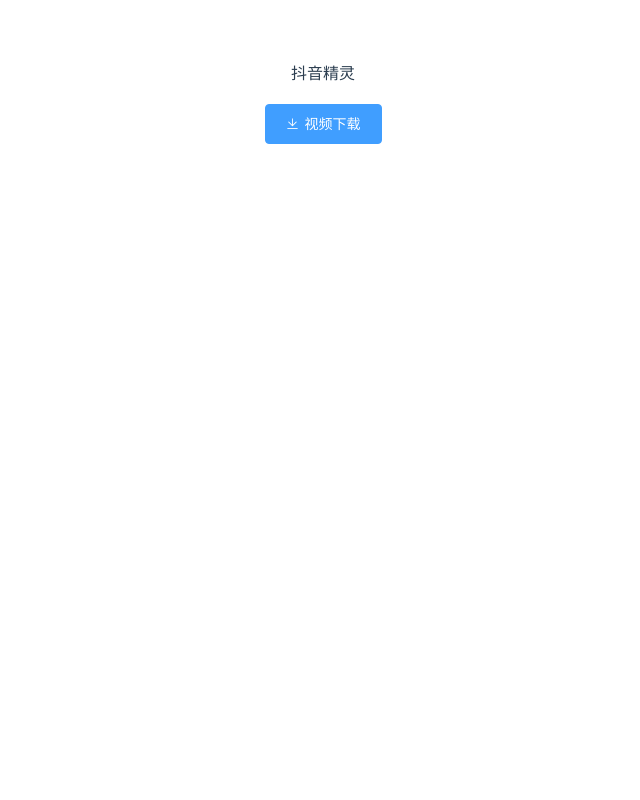
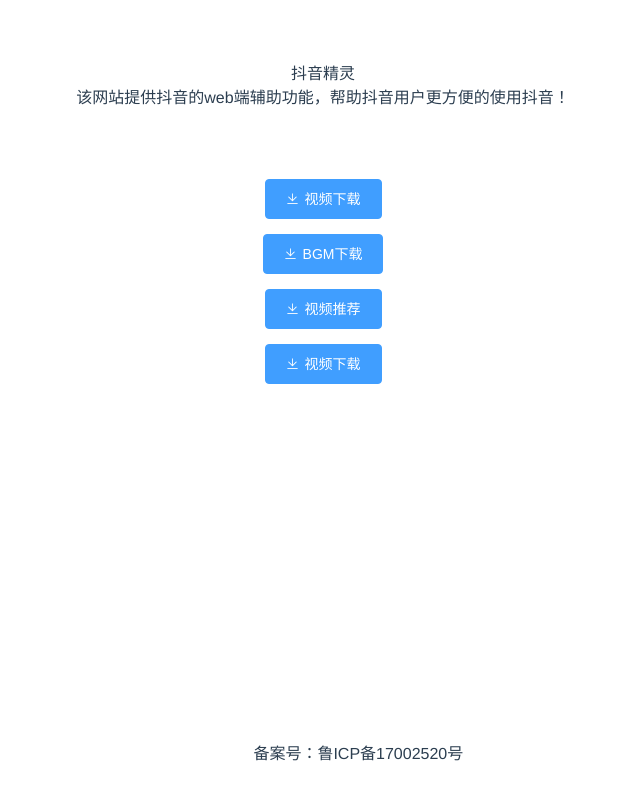
Before and after one commit to elliotxx/douyin_front, a Vue app: page / in a window 1280 px wide. Shown: the whole page, without its empty margins (317-957 px from the left). Built offline with nearby package versions, Linux system fonts and the light colour scheme.

Commit message:
update home （加入备案号）

```diff
--- a/src/components/home.vue
+++ b/src/components/home.vue
@@ -1,12 +1,33 @@
 <template>
     <el-container>
 
-        <!-- <el-header>
-            上传数据文件
-        </el-header> -->
+        <el-header>
+            该网站提供抖音的web端辅助功能，帮助抖音用户更方便的使用抖音！
+        </el-header>
 
         <el-main>
-            <router-link to="/downloadVideo" style="text-decoration: none; color: white;">
+            <router-link to="/downloadVideo" style="text-decoration: none; color: white; display: block; margin: 15px 0px;">
+                <el-tooltip class="item" effect="dark" content="下载指定短链接的抖音视频" placement="right">
+                    <el-button type="primary" icon="el-icon-download
+">视频下载</el-button>
+                </el-tooltip>
+            </router-link>
+
+            <router-link to="/downloadVideo" style="text-decoration: none; color: white; display: block; margin: 15px 0px;">
+                <el-tooltip class="item" effect="dark" content="下载指定用户收藏的BGM" placement="right">
+                    <el-button type="primary" icon="el-icon-download
+">BGM下载</el-button>
+                </el-tooltip>
+            </router-link>
+
+            <router-link to="/downloadVideo" style="text-decoration: none; color: white; display: block; margin: 15px 0px;">
+                <el-tooltip class="item" effect="dark" content="下载指定短链接的抖音视频" placement="right">
+                    <el-button type="primary" icon="el-icon-download
+">视频推荐</el-button>
+                </el-tooltip>
+            </router-link>
+
+            <router-link to="/downloadVideo" style="text-decoration: none; color: white; display: block; margin: 15px 0px;">
                 <el-tooltip class="item" effect="dark" content="下载指定短链接的抖音视频" placement="right">
                     <el-button type="primary" icon="el-icon-download
 ">视频下载</el-button>
@@ -14,17 +35,20 @@
             </router-link>
         </el-main>
 
+        <el-footer style="position:absolute; bottom:0px; left:43%; ">
+            备案号：鲁ICP备17002520号
+        </el-footer>
+
     </el-container>
 </template>
 
 <script>
 export default {
-    name: 'home',
+    name: "home",
     data() {
-        return {
-        };
+        return {};
     }
-}
+};
 </script>
 
 
```
